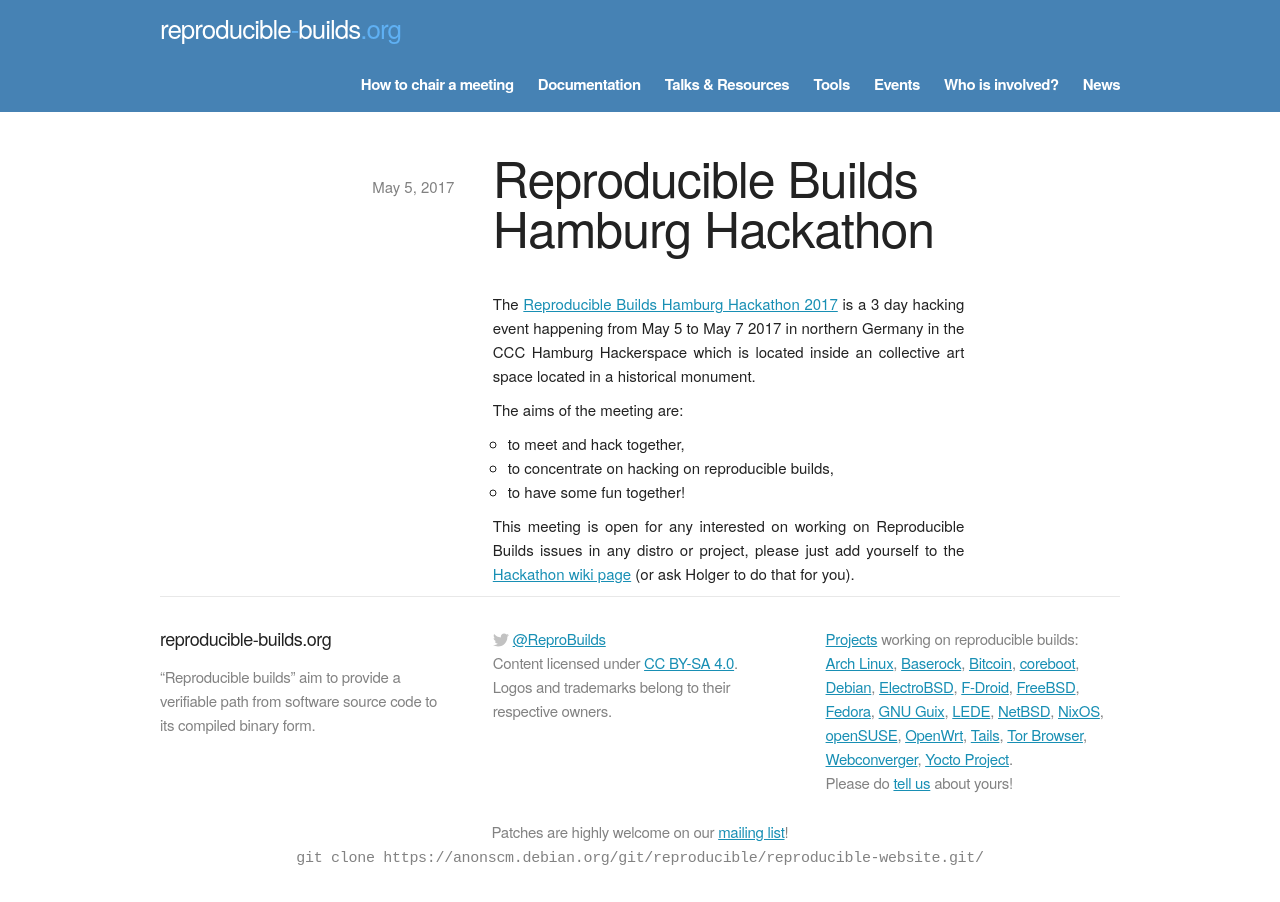
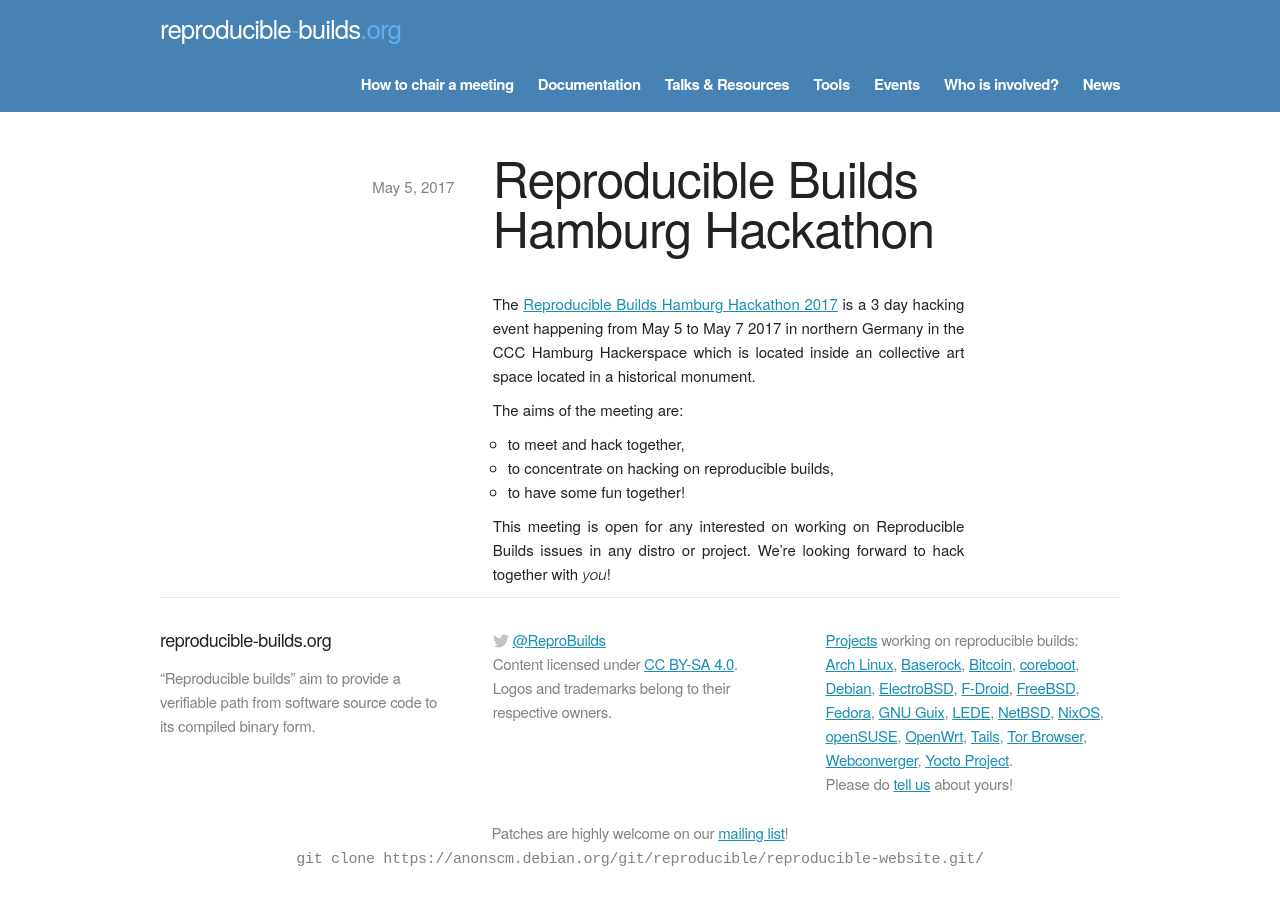
Before and after one commit to prototypefund/reproducible-website, a Jekyll site: the page built from _posts/2017-05-05-reproducible-builds-hamburg-hackathon.markdown, in a window 1280 px wide. Built offline with Jekyll 4.4.1, drawn with Linux system fonts in a browser that asks for light colours; some web fonts are replaced.

Commit message:
dont repeat the wiki page, shorter is more
Signed-off-by: Holger Levsen <holger@layer-acht.org>

```diff
--- a/_posts/2017-05-05-reproducible-builds-hamburg-hackathon.markdown
+++ b/_posts/2017-05-05-reproducible-builds-hamburg-hackathon.markdown
@@ -13,5 +13,4 @@ The aims of the meeting are:
  * to concentrate on hacking on reproducible builds,
  * to have some fun together!
 
-This meeting is open for any interested on working on Reproducible Builds issues in any distro or project, please just add yourself to the
-[Hackathon wiki page](https://wiki.debian.org/ReproducibleBuilds/HamburgHackathon2017) (or ask Holger to do that for you).
+This meeting is open for any interested on working on Reproducible Builds issues in any distro or project. We're looking forward to hack together with *you*!
```
